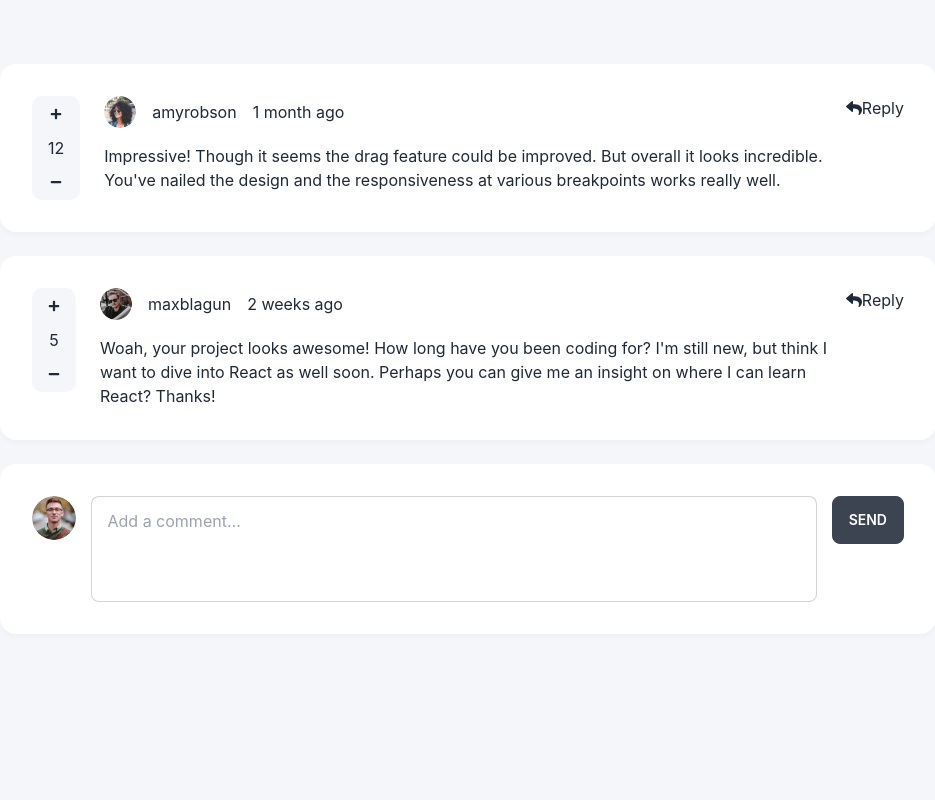
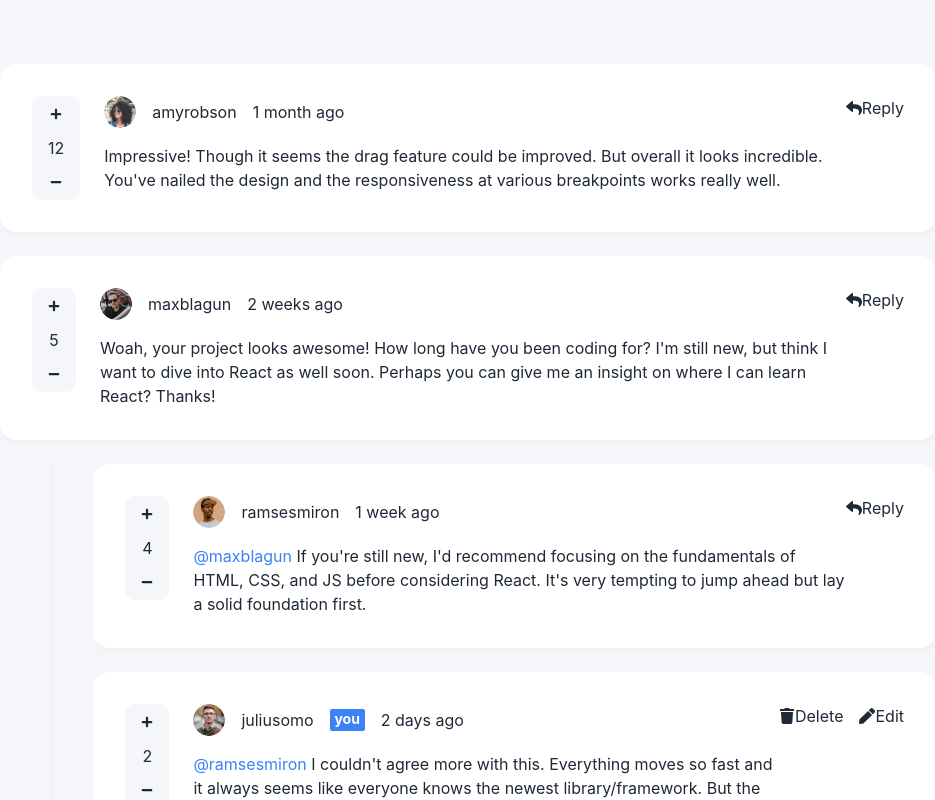
Before and after one commit to Samuel-Anumudu/comment-and-reply-box-app, a React (Create React App) app: page / in a window 1280 px wide. Shown: the top 800 px of the page, without its empty margins (172-1107 px from the left). Built offline with nearby package versions, Linux system fonts and the light colour scheme; data requests are answered from the project's data file.

Commit message:
added reply chatbox

```diff
--- a/src/App.js
+++ b/src/App.js
@@ -6,7 +6,7 @@ import CommentForm from "./components/CommentForm";
 function App() {
   return (
     <CommentsContextProvider>
-      <main className="container px-4 mx-auto py-16">
+      <main className="container px-4 mx-auto py-16 w-screen ">
         <CommentsList />
         <CommentForm />
       </main>
--- a/src/components/CommentForm.js
+++ b/src/components/CommentForm.js
@@ -2,8 +2,9 @@ import { useContext, useState, useEffect } from "react";
 import CommentsContext from "../context/CommentsContext";
 
 function CommentForm() {
-  const { currentUser, addComment, commentEdit, updateFeedback } =
+  const { currentUser, addComment, commentEdit, updateFeedback, isDeleted } =
     useContext(CommentsContext);
+
   const imageURL = currentUser.image && currentUser.image.png;
   const [content, setContent] = useState("");
 
@@ -11,7 +12,15 @@ function CommentForm() {
     if (commentEdit.isEdited === true) {
       setContent(commentEdit.item.content);
     }
-  }, [commentEdit]);
+    if (isDeleted) {
+      commentEdit.isEdited = false;
+      setContent("");
+    }
+    // Can work without this cleanup code
+    return () => {
+      commentEdit.isEdited = false;
+    };
+  }, [commentEdit, isDeleted]);
 
   function handleSendComment() {
     const date = new Date();
@@ -47,6 +56,7 @@ function CommentForm() {
               />
             </div>
           </div>
+
           <div className="form-control w-5/6">
             <input
               onChange={(e) => setContent(e.target.value)}
--- a/src/components/CommentsItem.js
+++ b/src/components/CommentsItem.js
@@ -1,6 +1,7 @@
 import { FaReply, FaPlus, FaMinus, FaTrash, FaPen } from "react-icons/fa";
 import { useContext } from "react";
 import CommentsContext from "../context/CommentsContext";
+import RepliesList from "./RepliesList";
 
 function CommentsItem({ comment }) {
   const {
@@ -70,6 +71,10 @@ function CommentsItem({ comment }) {
           </div>
         </div>
       </div>
+
+      {comment && comment.replies && comment.replies.length ? (
+        <RepliesList replies={comment.replies} />
+      ) : null}
     </>
   );
 }
--- a/src/components/CommentsList.js
+++ b/src/components/CommentsList.js
@@ -38,6 +38,7 @@ function CommentsList() {
   return isLoading ? (
     <Spinner />
   ) : (
+    <>
       <section className="flex flex-col gap-6">
         {comments.map((comment) => (
           <CommentsItem key={comment.id} comment={comment} />
@@ -48,6 +49,7 @@ function CommentsList() {
           id={id}
         />
       </section>
+    </>
   );
 }
 
--- /dev/null
+++ b/src/components/RepliesItem.js
@@ -0,0 +1,64 @@
+import { FaReply, FaPlus, FaMinus, FaTrash, FaPen } from "react-icons/fa";
+import { useContext } from "react";
+import CommentsContext from "../context/CommentsContext";
+function RepliesItem({ reply }) {
+  const { currentUser } = useContext(CommentsContext);
+  return (
+    <div className="card w-[100%] mx-auto bg-base-100 ">
+      <div className="card-body">
+        <div className="flex items-start justify-between">
+          <div className="flex-child flex flex-col items-center gap-4 py-3 px-4 text-center bg-[var(--very-light-gray)] rounded-[10px]">
+            <button className="increment text-xs">
+              <FaPlus />
+            </button>
+            <p>{reply.score}</p>
+            <button className="decrement text-xs">
+              <FaMinus />
+            </button>
+          </div>
+          <div className="flex-child flex flex-col gap-4 w-full ml-6">
+            <div className="flex items-center gap-4">
+              <div className="avatar w-8">
+                <div className="w-24 rounded-full">
+                  <img src={reply.user.image.png} alt={reply.username} />
+                </div>
+              </div>
+              <div>{reply.user.username}</div>
+              {reply.user.username === currentUser.username && (
+                <span className="bg-blue-500 inline-block px-[0.3rem] pb-[0.1rem] text-sm font-bold text-white rounded-[2px]">
+                  you
+                </span>
+              )}
+              <div>{reply.createdAt}</div>
+            </div>
+            <div className="text-base">
+              <span className="text-blue-500">@{reply.replyingTo} </span>
+              {reply.content}
+            </div>
+          </div>
+          <div className="flex-child flex items-center gap-4">
+            {reply.user.username === currentUser.username ? (
+              <button className="flex items-center">
+                <FaTrash />
+                <span>Delete</span>
+              </button>
+            ) : (
+              <button className="flex items-center">
+                <FaReply />
+                <span>Reply</span>
+              </button>
+            )}
+            {reply.user.username === currentUser.username && (
+              <button className="flex items-center">
+                <FaPen />
+                <span>Edit</span>
+              </button>
+            )}
+          </div>
+        </div>
+      </div>
+    </div>
+  );
+}
+
+export default RepliesItem;
--- /dev/null
+++ b/src/components/RepliesList.js
@@ -0,0 +1,19 @@
+import RepliesItem from "./RepliesItem";
+function RepliesList({ replies }) {
+  return (
+    <>
+      <article className="sm:w-9/12  mx-auto pl-[3.275rem]">
+        <div className="flex items-stretch justify-between gap-10">
+          <div className="reply__custom-line lg:h-auto lg:w-[2px] bg-[var(--light-gray)]"></div>
+          <div className="flex flex-col gap-6">
+            {replies.map((reply) => (
+              <RepliesItem key={reply.id} reply={reply} />
+            ))}
+          </div>
+        </div>
+      </article>
+    </>
+  );
+}
+
+export default RepliesList;
--- a/src/context/CommentsContext.js
+++ b/src/context/CommentsContext.js
@@ -5,6 +5,7 @@ const CommentsContext = createContext();
 export const CommentsContextProvider = ({ children }) => {
   const [comments, setComments] = useState([]);
   const [currentUser, setCurrentUser] = useState([]);
+  const [isDeleted, setIsDeleted] = useState(false);
   const [isLoading, setIsLoading] = useState(true);
   const [displayConfirmationModal, setDisplayConfirmationModal] =
     useState(false);
@@ -13,6 +14,12 @@ export const CommentsContextProvider = ({ children }) => {
     item: {},
     isEdited: false,
   });
+
+  useEffect(() => {
+    fetchComments();
+    fetchCurrentUser();
+    setTimeout(() => setIsLoading(false), 1000);
+  }, []);
 
   // Show Modal
   const showDeleteModal = (id) => {
@@ -41,12 +48,6 @@ export const CommentsContextProvider = ({ children }) => {
     // setIsLoading(false);
   };
 
-  useEffect(() => {
-    fetchComments();
-    fetchCurrentUser();
-    setTimeout(() => setIsLoading(false), 1000);
-  }, []);
-
   // Delete Comment
   async function deleteComment(id) {
     await fetch(`/comments/${id}`, {
@@ -54,6 +55,7 @@ export const CommentsContextProvider = ({ children }) => {
     });
     setComments(comments.filter((comment) => comment.id !== id));
     setDisplayConfirmationModal(false);
+    setIsDeleted(true);
   }
 
   // Add Comment
@@ -75,6 +77,7 @@ export const CommentsContextProvider = ({ children }) => {
       item,
       isEdited: true,
     });
+    setIsDeleted(false);
   };
 
   // Update Comment
@@ -138,6 +141,7 @@ export const CommentsContextProvider = ({ children }) => {
       value={{
         comments,
         currentUser,
+        isDeleted,
         isLoading,
         displayConfirmationModal,
         id,
--- /dev/null
+++ b/src/context/ReplyContext.js
@@ -0,0 +1,25 @@
+import { createContext, useState, useEffect } from "react";
+
+const ReplyContext = createContext();
+
+export const ReplyContextProvider = ({ children }) => {
+  const [replies, setReplies] = useState([]);
+
+  const fetchReplies = async () => {
+    const res = await fetch(`/comments`);
+    const data = await res.json();
+    const replies = data.map((el) => el.replies);
+    setReplies(replies);
+  };
+
+  useEffect(() => {
+    fetchReplies();
+  }, []);
+  return (
+    <ReplyContext.Provider value={{ replies }}>
+      {children}
+    </ReplyContext.Provider>
+  );
+};
+
+export default ReplyContext;
--- a/src/index.css
+++ b/src/index.css
@@ -4,6 +4,7 @@
 
 :root {
   --very-light-gray: #f5f6fa;
+  --light-gray: #e9ebf0;
 }
 
 html {
@@ -12,6 +13,9 @@ html {
 }
 
 body {
+  display: flex;
+  align-items: center;
+  justify-content: center;
   position: relative;
   font-size: 1rem;
   min-height: 100vh;
```
Lines whose indentation alone changed are shown as unchanged.
